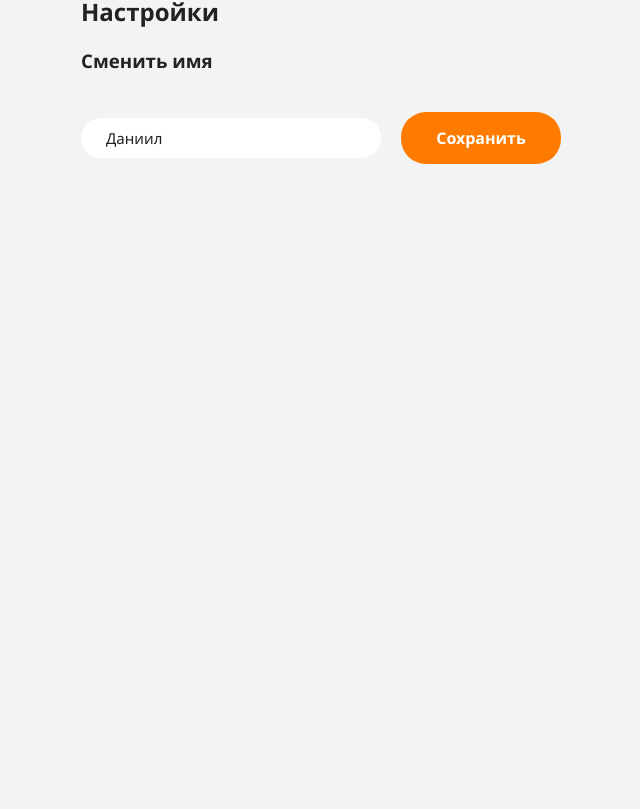
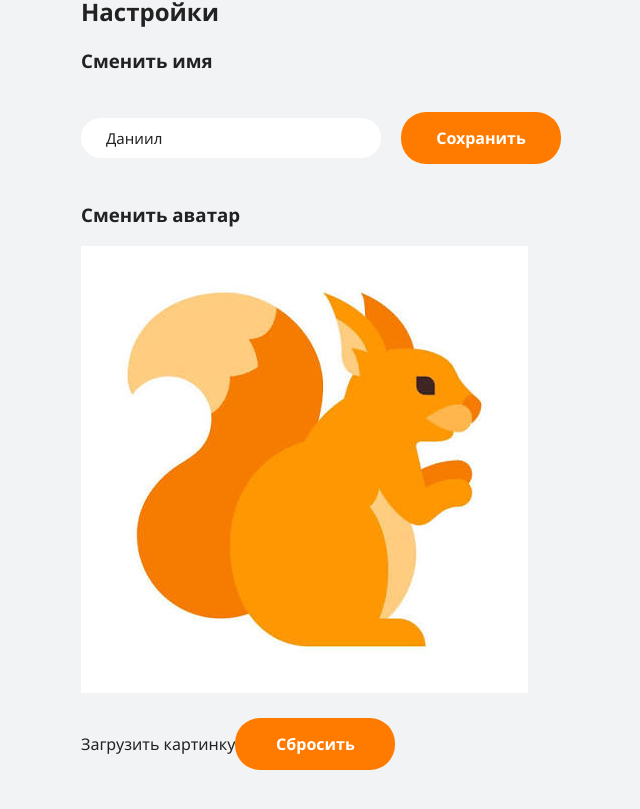
Before and after one commit to BelikDan0/React, a React (Vite) app: page /settings in a window 1280 px wide. Shown: the part 205-1014 px from the top of the page, without its empty margins (229-869 px from the left). Before the commit the page ends 800 px from the top, so only its background shows below. Built offline with nearby package versions, Linux system fonts and the light colour scheme.

Commit message:
add change avatar

```diff
--- a/src/components/Post.jsx
+++ b/src/components/Post.jsx
@@ -1,8 +1,9 @@
 import Actions from "./Actions";
 import { useProfile } from "../context/profileContext";
 
-function Post({ title, text, onDelete, id, avatar, likes=0,reposts=0}) {
-    const{name}=useProfile();
+
+function Post({ title, text, onDelete, id, likes=0,reposts=0}) {
+    const{name,avatar}=useProfile();
     return (
         <article className="post">
 
--- a/src/components/ProfileCard.jsx
+++ b/src/components/ProfileCard.jsx
@@ -3,7 +3,7 @@ import Post from "./Post";
 import { useProfile } from "../context/profileContext";
 
 function ProfileCard() {
-    const {name}=useProfile();
+    const {name,avatar}=useProfile();
     const [posts,setPosts] = useState( [
         {
             id: 1,
@@ -100,7 +100,7 @@ function ProfileCard() {
 
             <div className="profile">
                 <div className="avatar">
-                    <img className="bird-avatar" src="/images/images.jfif" alt="/images/images.jfif" />
+                    <img className="bird-avatar" src={avatar} alt="/images/images.jfif" />
 
                 </div>
                 <div className="profile-info">
--- a/src/context/profileContext.jsx
+++ b/src/context/profileContext.jsx
@@ -4,23 +4,42 @@ import {
     useEffect,
     useState
 } from "react"
+
 const ProfileContext = createContext(null);
 
-export function ProfileProvider({children}){
-    const[name, setName]=useState(()=>{
-        const saved=localStorage.getItem("profileName")
-        return saved || "Даниил";
+const DEFAULT_NAME = "Даниил";
+const DEFAULT_AVATAR = "/images/images.jfif";
+
+export function ProfileProvider({ children }) {
+    const [name, setName] = useState(() => {
+        const saved = localStorage.getItem("profileName");
+        return saved || DEFAULT_NAME;
     });
 
-    useEffect(()=>{
-        localStorage.setItem("profileName",name);
-    },[name]);
-    return(
-        <ProfileContext.Provider value={{name,setName}}>
+    const [avatar, setAvatar] = useState(() => {
+        const saved = localStorage.getItem("profileAvatar");
+        return saved || DEFAULT_AVATAR;
+    });
+
+    useEffect(() => {
+        localStorage.setItem("profileName", name);
+    }, [name]);
+
+    useEffect(() => {
+        localStorage.setItem("profileAvatar", avatar);
+    }, [avatar]);
+
+    return (
+        <ProfileContext.Provider value={{ name, setName, avatar, setAvatar }}>
             {children}
         </ProfileContext.Provider>
     )
 }
-export function useProfile(){
-    return useContext(ProfileContext)
+
+export function useProfile() {
+    const context = useContext(ProfileContext);
+    if (context == null) {
+        throw new Error("useProfile должен использоваться внутри ProfileProvider");
+    }
+    return context;
 }
--- a/src/index.css
+++ b/src/index.css
@@ -19,16 +19,14 @@
   --text-muted: #b8b8b8;
   --card: #2b2b2b;
   --border: #555;
-  --accent: #ff7b001f;
+  --accent: #535353;
   --accent-hover:#bb8451;
 }
 
 body {
   margin: 0;
   font-family: Arial, Helvetica, sans-serif;
-  background: var(--bg);
-  color: var(--text);
-  transition: background 0.3s, color 0.3s;
+
 }
 
 button {
@@ -130,9 +128,17 @@ main {
 }
 
 .div-avatar {
-  font-size: 24px;
-  font-weight: bold;
+  display: flex;
+  align-items: center;
+  gap: 12px;
   padding-bottom: 10px;
+}
+
+.div-avatar .post-author {
+  margin: 0;
+  font-size: 16px;
+  font-weight: 600;
+  color: var(--text);
 }
 
 .profile-info h2 {
--- a/src/pages/Settings.jsx
+++ b/src/pages/Settings.jsx
@@ -1,34 +1,83 @@
-import { useState } from "react"
-import { useProfile } from "../context/profileContext"
+import { useState } from "react";
+import { useProfile } from "../context/profileContext";
 
-function Settings(){
-const{name, setName}=useProfile();
-const[draft,setDraft]=useState(name);
+function Settings() {
+    const { name, setName, avatar, setAvatar } = useProfile();
+    const [draft, setDraft] = useState(name);
 
-function handleSave(e){
+    function handleSave(e) {
         e.preventDefault();
-    if(!draft.trim()) return;
+        if (!draft.trim()) return;
         setName(draft.trim());
     }
 
-    return(
+    function handleAvatarChange(e) {
+        const file = e.target.files?.[0];
+        if (!file) return;
+
+        // ограничение 1 МБ — localStorage не резиновый
+        if (file.size > 1024 * 1024) {
+            alert("Файл больше 1 МБ. Выбери картинку поменьше.");
+            return;
+        }
+
+        const reader = new FileReader();
+        reader.onload = () => {
+            setAvatar(reader.result); // base64-строка
+        };
+        reader.readAsDataURL(file);
+    }
+
+    function resetAvatar() {
+        setAvatar("/images/images.jfif");
+    }
+
+    return (
         <section>
             <div className="settings">
+                <h1>Настройки</h1>
 
-                <h1>Настройки</h1>
+                {/* === ИМЯ === */}
                 <form onSubmit={handleSave}>
                     <h3>Сменить имя</h3>
                     <input
                         type="text"
                         value={draft}
-                    onChange={(e)=>setDraft(e.target.value)}
+                        onChange={(e) => setDraft(e.target.value)}
                         placeholder="Имя профиля"
                     />
                     <button type="submit">Сохранить</button>
+                </form>
 
-                </form>
+                {/* === АВАТАР === */}
+                <div className="avatar-settings">
+                    <h3>Сменить аватар</h3>
+
+                    <div className="avatar-preview">
+                        <img src={avatar} alt="Аватар" />
+                    </div>
+
+                    <label className="avatar-upload-btn">
+                        Загрузить картинку
+                        <input
+                            type="file"
+                            accept="image/*"
+                            onChange={handleAvatarChange}
+                            hidden
+                        />
+                    </label>
+
+                    <button
+                        type="button"
+                        className="avatar-reset-btn"
+                        onClick={resetAvatar}
+                    >
+                        Сбросить
+                    </button>
+                </div>
             </div>
         </section>
-    )
+    );
 }
-export default Settings
+
+export default Settings;
```
Lines whose indentation alone changed are shown as unchanged.
